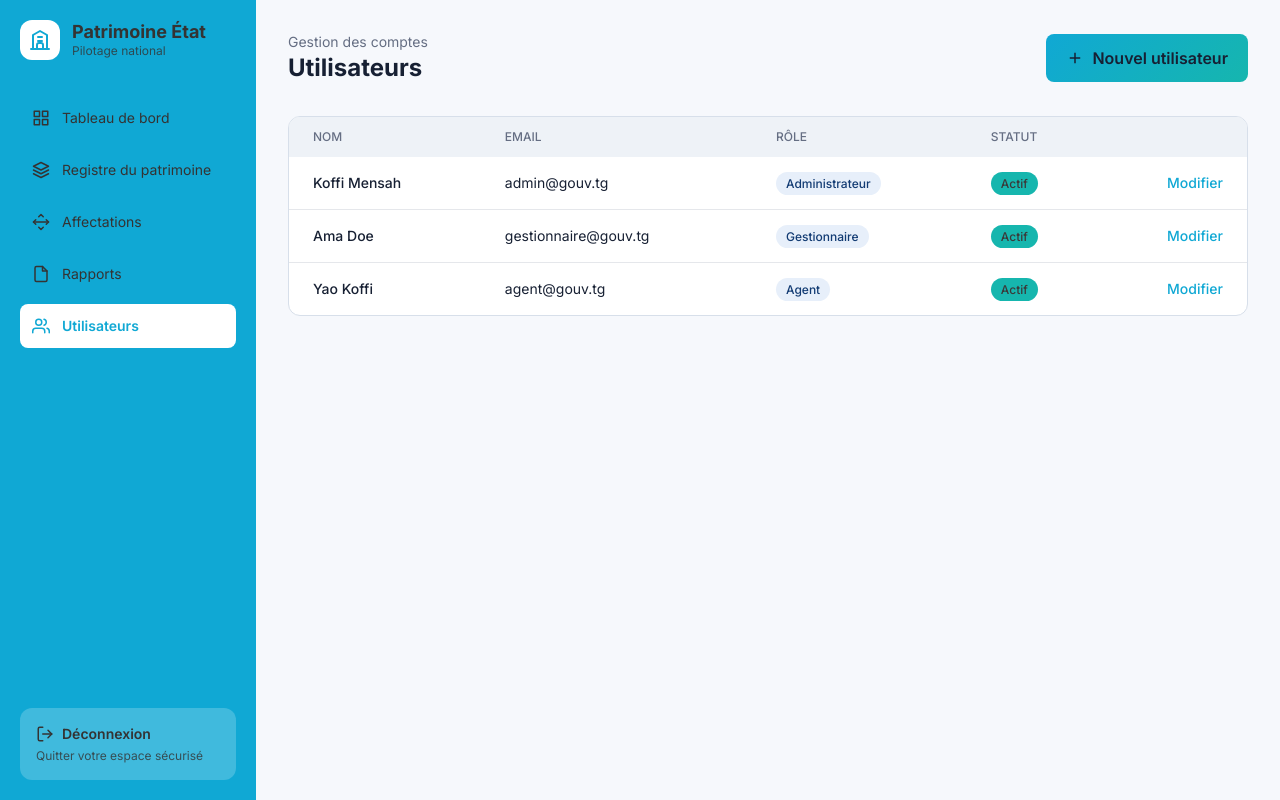
After one commit to isdordjidjigna-lgtm/gestion-patrimoine-etat, a Laravel app: page /utilisateurs in a window 1280 px wide. The commit adds this page. Run offline with Laravel 12, Linux system fonts and the light colour scheme; a user stored in the database is signed in; data comes from the database, SQL or seed files in the repository; some libraries are stand-ins or nearby versions.

Commit message:
feat: ajout de l'espace administrateur (gestion des utilisateurs)

```diff
--- /dev/null
+++ b/services/auth-service/app/Http/Controllers/UtilisateurController.php
@@ -0,0 +1,26 @@
+<?php
+
+namespace App\Http\Controllers;
+
+use Illuminate\Http\Request;
+
+class UtilisateurController extends Controller
+{
+    // Liste des utilisateurs (statique pour la démo)
+    private $utilisateurs = [
+        ['id' => 1, 'nom' => 'Koffi Mensah', 'email' => 'admin@gouv.tg', 'role' => 'Administrateur', 'actif' => true],
+        ['id' => 2, 'nom' => 'Ama Doe', 'email' => 'gestionnaire@gouv.tg', 'role' => 'Gestionnaire', 'actif' => true],
+        ['id' => 3, 'nom' => 'Yao Koffi', 'email' => 'agent@gouv.tg', 'role' => 'Agent', 'actif' => true],
+    ];
+
+    public function index()
+    {
+        return view('utilisateurs', ['utilisateurs' => $this->utilisateurs]);
+    }
+
+    public function store(Request $request)
+    {
+        // Simulation d'ajout (dans un vrai projet, on ferait un INSERT)
+        return redirect('/utilisateurs')->with('success', 'Utilisateur ajouté avec succès.');
+    }
+}
--- a/services/auth-service/resources/views/layouts/app.blade.php
+++ b/services/auth-service/resources/views/layouts/app.blade.php
@@ -119,7 +119,16 @@
                     : ($isFicheBien ? 'text-muted-foreground hover:bg-muted' : 'hover:bg-white/10') }}">
                 <svg width="18" height="18" viewBox="0 0 24 24" fill="none" stroke="currentColor" stroke-width="2" stroke-linecap="round" stroke-linejoin="round"><path d="M14 2H6a2 2 0 0 0-2 2v16a2 2 0 0 0 2 2h12a2 2 0 0 0 2-2V8z"/><polyline points="14 2 14 8 20 8"/></svg>
                 Rapports
-            </a>
+            </a>{{-- Utilisateurs --}}
+            <a href="/utilisateurs" class="flex items-center gap-3 rounded-lg px-3 py-3
+            {{ request()->is('utilisateurs*')
+            ? ($isFicheBien ? 'bg-accent font-semibold text-foreground' : 'bg-white text-[#10A8D4] font-semibold')
+            : ($isFicheBien ? 'text-muted-foreground hover:bg-muted' : 'hover:bg-white/10') }}">
+           <svg width="18" height="18" viewBox="0 0 24 24" fill="none" stroke="currentColor" stroke-width="2" stroke-linecap="round" stroke-linejoin="round"><path d="M17 21v-2a4 4 0 0 0-4-4H5a4 4 0 0 0-4 4v2"/><circle cx="9" cy="7" r="4"/><path d="M23 21v-2a4 4 0 0 0-3-3.87"/><path d="M16 3.13a4 4 0 0 1 0 7.75"/></svg>
+           Utilisateurs
+           </a>
+
+
         </nav>
 
         {{-- DÉCONNEXION --}}
--- /dev/null
+++ b/services/auth-service/resources/views/utilisateurs.blade.php
@@ -0,0 +1,63 @@
+@extends('layouts.app')
+
+@section('title', 'Utilisateurs - Patrimoine État')
+
+@section('content')
+
+@if(session('success'))
+<div class="bg-green-50 border border-green-200 text-green-700 px-4 py-3 rounded-lg mb-6">
+    {{ session('success') }}
+</div>
+@endif
+
+<header class="flex items-center justify-between gap-6 mb-8">
+    <div>
+        <p class="text-sm text-muted-foreground">Gestion des comptes</p>
+        <h1 class="text-2xl font-bold">Utilisateurs</h1>
+    </div>
+    <a href="/utilisateurs/creer" class="bg-gradient-to-r from-primary to-tertiary text-foreground px-5 py-3 rounded-lg font-semibold flex items-center gap-2 hover:shadow-lg transition" style="background: linear-gradient(135deg, #10A8D4 0%, #16B6AE 100%);">
+        <svg width="18" height="18" viewBox="0 0 24 24" fill="none" stroke="currentColor" stroke-width="2"><line x1="12" y1="5" x2="12" y2="19"/><line x1="5" y1="12" x2="19" y2="12"/></svg>
+        Nouvel utilisateur
+    </a>
+</header>
+
+<div class="bg-card border border-border rounded-xl overflow-hidden mb-6">
+    <table class="w-full text-sm">
+        <thead class="bg-muted text-muted-foreground text-xs uppercase">
+            <tr>
+                <th class="px-6 py-3 text-left font-medium">Nom</th>
+                <th class="px-6 py-3 text-left font-medium">Email</th>
+                <th class="px-6 py-3 text-left font-medium">Rôle</th>
+                <th class="px-6 py-3 text-left font-medium">Statut</th>
+                <th class="px-6 py-3"></th>
+            </tr>
+        </thead>
+        <tbody class="divide-y divide-border">
+            @forelse($utilisateurs as $user)
+            <tr class="hover:bg-muted/50">
+                <td class="px-6 py-4 font-medium">{{ $user['nom'] }}</td>
+                <td class="px-6 py-4">{{ $user['email'] }}</td>
+                <td class="px-6 py-4">
+                    <span class="bg-secondary text-secondary-foreground px-2.5 py-1 rounded-full text-xs font-medium">{{ $user['role'] }}</span>
+                </td>
+                <td class="px-6 py-4">
+                    @if($user['actif'])
+                        <span class="bg-tertiary text-tertiary-foreground px-2.5 py-1 rounded-full text-xs font-medium">Actif</span>
+                    @else
+                        <span class="bg-destructive text-destructive-foreground px-2.5 py-1 rounded-full text-xs font-medium">Inactif</span>
+                    @endif
+                </td>
+                <td class="px-6 py-4 text-right">
+                    <a href="#" class="text-primary font-medium hover:underline">Modifier</a>
+                </td>
+            </tr>
+            @empty
+            <tr>
+                <td colspan="5" class="px-6 py-8 text-center text-muted-foreground">Aucun utilisateur enregistré.</td>
+            </tr>
+            @endforelse
+        </tbody>
+    </table>
+</div>
+
+@endsection
--- a/services/auth-service/routes/web.php
+++ b/services/auth-service/routes/web.php
@@ -112,3 +112,11 @@ Route::get('/registre/export', function () {
 Route::post('/ajouter-bien', function (Illuminate\Http\Request $request) {
     return redirect('/registre')->with('success', 'Le bien a été enregistré avec succès.');
 })->middleware('auth');
+
+// Page Utilisateurs (admin)
+Route::get('/utilisateurs', [\App\Http\Controllers\UtilisateurController::class, 'index'])->middleware('auth');
+Route::post('/utilisateurs', [\App\Http\Controllers\UtilisateurController::class, 'store'])->middleware('auth');
+
+Route::get('/utilisateurs/creer', function () {
+    return view('utilisateurs-creer');
+})->middleware('auth');
```
Also changed, not shown: services/auth-service/resources/views/utilisateurs-creer.blade.php (added, +50 -0 lines).
